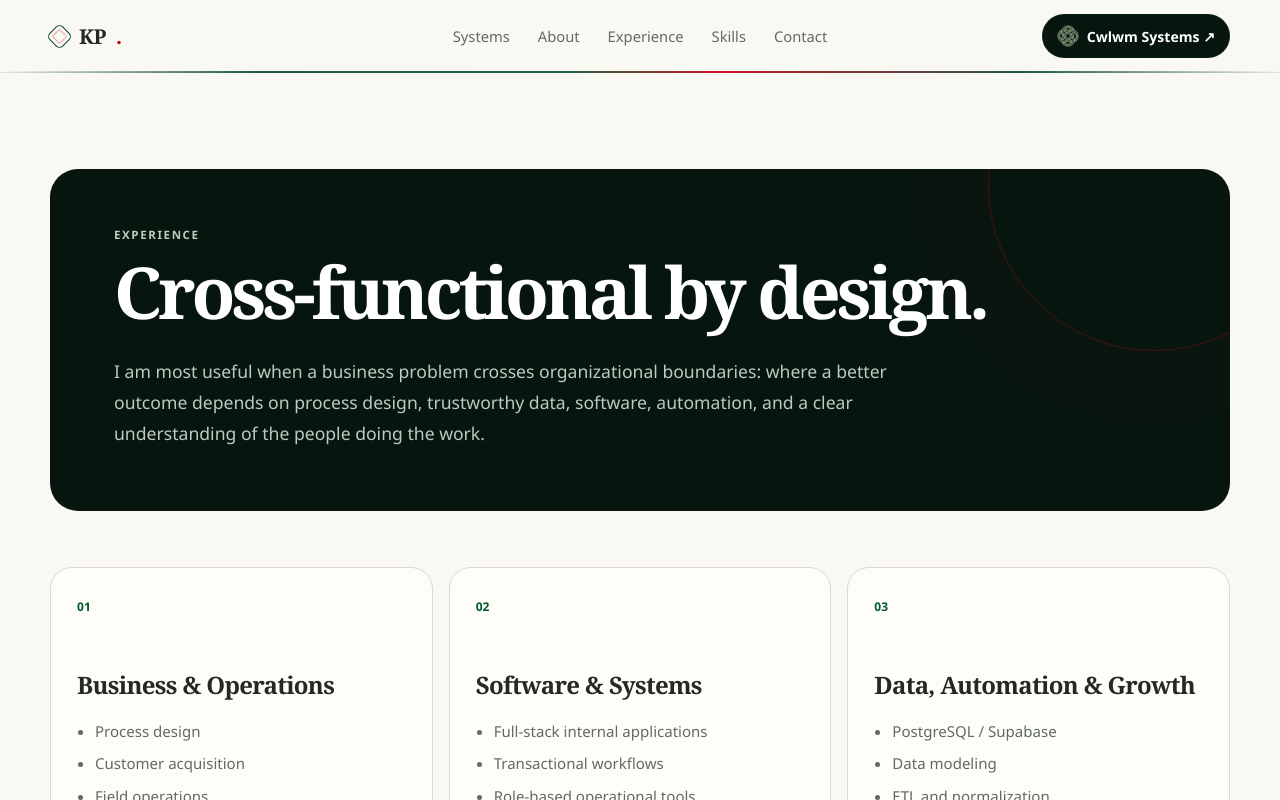
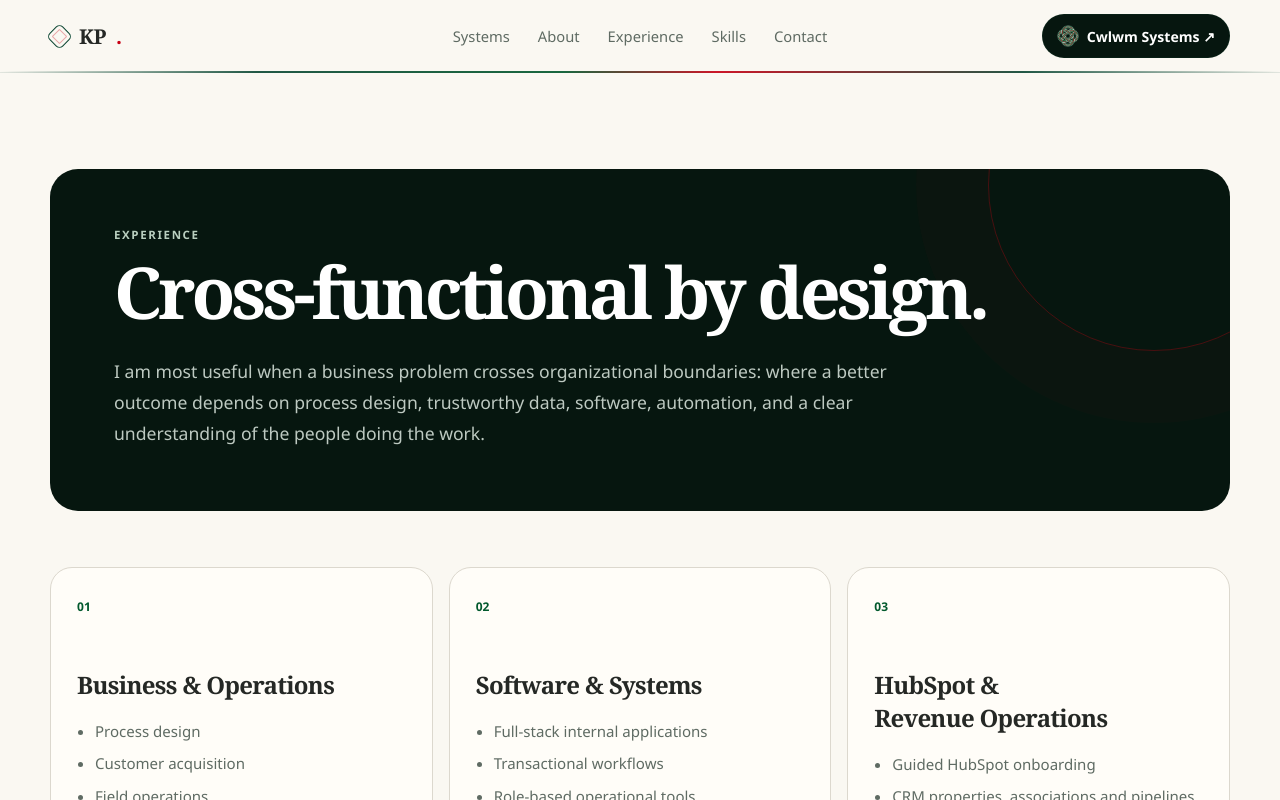
Before and after one commit to kaseypelchy-ops/portfolio, a Next.js app: page /experience in a window 1280 px wide. Shown: the top 800 px of the page. Built offline with nearby package versions, Linux system fonts and the light colour scheme.

Commit message:
Update portfolio: app/experience/page.tsx

```diff
--- a/app/experience/page.tsx
+++ b/app/experience/page.tsx
@@ -8,6 +8,7 @@ export const metadata: Metadata = {
 const lanes = [
   { title: "Business & Operations", items: ["Process design", "Customer acquisition", "Field operations", "Campaign execution", "Cross-functional workflow design", "Reporting and decision support"] },
   { title: "Software & Systems", items: ["Full-stack internal applications", "Transactional workflows", "Role-based operational tools", "Realtime and offline-safe patterns", "API integration", "Deployment and regression validation"] },
+  { title: "HubSpot & Revenue Operations", items: ["Guided HubSpot onboarding", "CRM properties, associations and pipelines", "Sales-process mapping", "Workflow configuration and troubleshooting", "Data import mapping", "Cross-system integrations"] },
   { title: "Data, Automation & Growth", items: ["PostgreSQL / Supabase", "Data modeling", "ETL and normalization", "Scoring and ranking systems", "Geospatial processing", "AI-assisted workflows", "Search and lifecycle systems"] }
 ];
 
```
